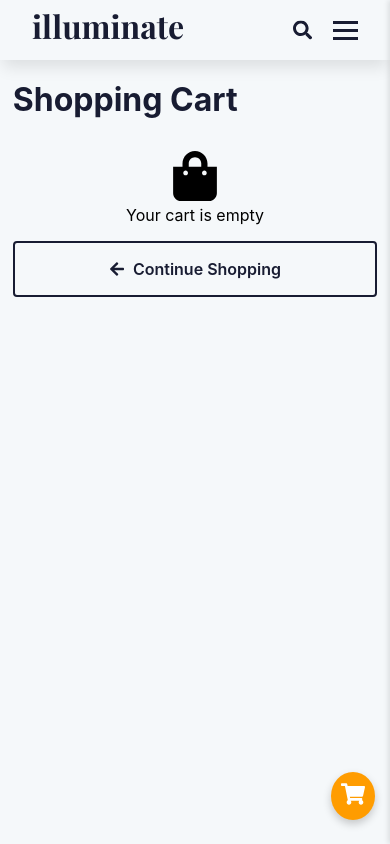
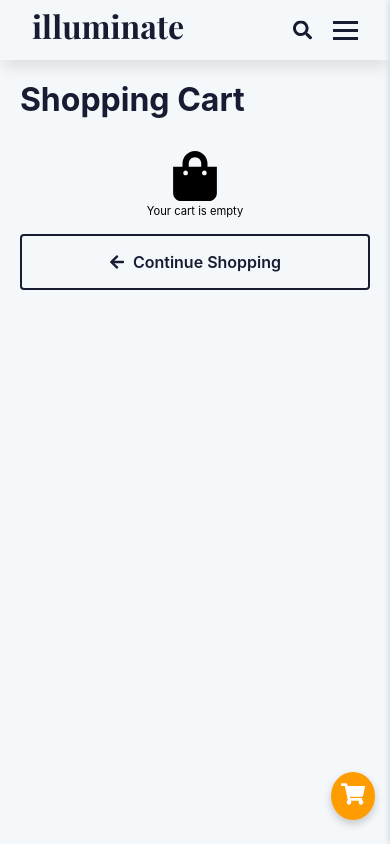
Before and after one commit to MarioGit19/Illuminate, a React (Create React App) app: page /cart in a window 390 px wide. Shown: the top 844 px of the page. Built offline with nearby package versions, Linux system fonts and the light colour scheme.

Commit message:
responsivness

```diff
--- a/src/components/Cart/Cart.js
+++ b/src/components/Cart/Cart.js
@@ -38,7 +38,7 @@ const Cart = () => {
 
   return (
     <div className="cart-page">
-      <div className="cart-container">
+      <div className="cart-container" id="shopping-cart">
         <h1>Shopping Cart</h1>
 
         {cartItems.length === 0 ? (
@@ -50,21 +50,25 @@ const Cart = () => {
             </Link>
           </div>
         ) : (
-          <div className="cart-content">
-            <div className="cart-items-section">
+          <div className="cart-content" id="cart-content">
+            <div className="cart-items-section" id="cart-items-section">
               {cartItems.map((item) => (
-                <div key={item.id} className="cart-page-item">
+                <div
+                  key={item.id}
+                  className="cart-page-item"
+                  id="cart-page-item"
+                >
                   <Link to={`/product/${item.id}`} className="product-link">
                     <img src={item.image} alt={item.name} />
                   </Link>
-                  <div className="item-details">
+                  <div className="item-details" id="item-details">
                     <Link to={`/product/${item.id}`} className="product-link">
                       <h3>{item.name}</h3>
                       <p className="price">
                         ${(item.salePrice || item.price).toFixed(2)}
                       </p>
                     </Link>
-                    <div className="quantity-controls">
+                    <div className="quantity-controls" id="quantity-controls">
                       <button onClick={() => removeFromCart(item.id)}>
                         <FaMinus />
                       </button>
@@ -74,7 +78,7 @@ const Cart = () => {
                       </button>
                     </div>
                   </div>
-                  <div className="item-total">
+                  <div className="item-total" id="item-total">
                     $
                     {((item.salePrice || item.price) * item.quantity).toFixed(
                       2
--- a/src/components/IntroOverlay/IntroOverlay.js
+++ b/src/components/IntroOverlay/IntroOverlay.js
@@ -13,6 +13,16 @@ const IntroOverlay = ({ onComplete }) => {
   const animationRef = useRef(null);
   const [isAnimationComplete, setIsAnimationComplete] = useState(false);
   const [mousePosition, setMousePosition] = useState({ x: 0, y: 0 });
+  const isMobile = /iPhone|iPad|iPod|Android/i.test(navigator.userAgent);
+
+  // Skip animation for mobile devices
+  useEffect(() => {
+    if (isMobile) {
+      setIsAnimationComplete(true);
+      onComplete();
+      return;
+    }
+  }, [isMobile, onComplete]);
 
   const calculateNextPosition = (targetX, targetY, progress) => {
     const stepSize = 60;
@@ -49,7 +59,7 @@ const IntroOverlay = ({ onComplete }) => {
   };
 
   useEffect(() => {
-    if (isAnimationComplete) return;
+    if (isAnimationComplete || isMobile) return;
 
     const targetX = window.innerWidth / 2;
     const targetY = window.innerHeight / 2;
@@ -106,22 +116,24 @@ const IntroOverlay = ({ onComplete }) => {
     isAnimationComplete,
     calculateNextPosition,
     onComplete,
+    isMobile,
   ]);
 
   useEffect(() => {
+    if (isMobile) return;
+
     const handleMouseMove = (e) => {
       setMousePosition({ x: e.clientX, y: e.clientY });
     };
 
     window.addEventListener("mousemove", handleMouseMove);
     return () => window.removeEventListener("mousemove", handleMouseMove);
-  }, []);
+  }, [isMobile]);
 
-  const isMobile = /iPhone|iPad|iPod|Android/i.test(navigator.userAgent);
+  if (isMobile) return null;
 
   return (
     <div className={`intro-overlay ${isAnimationComplete ? "fade-out" : ""}`}>
-      {!isMobile && (
       <div
         className="cursor-light"
         style={{
@@ -129,7 +141,6 @@ const IntroOverlay = ({ onComplete }) => {
           top: mousePosition.y,
         }}
       />
-      )}
       {footstepTrail.map((step) => (
         <Footstep
           key={step.id}
--- a/src/styles/components/cart.css
+++ b/src/styles/components/cart.css
@@ -21,7 +21,11 @@
   gap: 2rem;
   align-items: start;
 }
-
+@media (max-width: 280px) {
+    #item-total {
+        font-size: 0.7rem;
+    }
+}
 @media (max-width: 768px) {
   .cart-content {
     grid-template-columns: 1fr;
@@ -98,77 +102,74 @@
 }
 
 @media (max-width: 426px) {
-  .cart-content {
-    grid-template-columns: 1fr;
-    gap: 0.25rem;
+  #shopping-cart {
+    overflow-x: hidden;
+    padding: 0 clamp(0.2rem, 1vw, 0.3rem);
   }
 
-  .cart-container {
-    padding: 0 0.3rem;
+  #cart-content {
+    display: grid;
+    grid-template-columns: 1fr;
+    gap: clamp(0.1rem, 0.5vw, 0.2rem);
+    width: 100%;
   }
 
-  .cart-page {
-    padding: 0.5rem;
-    padding-top: 80px;
+  #cart-page-item {
+    display: grid;
+    grid-template-columns: clamp(50px, 15vw, 60px) 1fr auto;
+    gap: clamp(0.1rem, 0.5vw, 0.2rem);
+    width: 100%;
   }
 
-  .cart-items-section,
-  .order-summary {
-    padding: 0.5rem;
+  #cart-page-item img {
+    width: clamp(50px, 15vw, 60px);
+    height: clamp(50px, 15vw, 60px);
   }
 
-  .cart-page-item {
-    grid-template-columns: 50px 1fr auto;
-    gap: 0.25rem;
+  #item-details h3 {
+    font-size: clamp(0.7rem, 2vw, 0.75rem);
   }
 
-  .cart-page-item img {
-    width: 50px;
-    height: 50px;
+  #item-details .price {
+    font-size: clamp(0.7rem, 2vw, 0.75rem);
   }
 
-  .item-details h3 {
-    font-size: 0.8rem;
+  #quantity-controls button {
+    padding: clamp(0.1rem, 0.5vw, 0.15rem);
+    font-size: clamp(0.6rem, 1.5vw, 0.65rem);
   }
 
-  .item-details .price {
-    font-size: 0.8rem;
-  }
-
-  .quantity-controls button {
-    padding: 0.2rem;
-    font-size: 0.7rem;
-  }
-
-  .item-total {
-    font-size: 0.9rem;
+  #item-total {
+    font-size: clamp(0.8rem, 2vw, 0.85rem);
   }
 
   .checkout-button,
   .continue-shopping {
-    padding: 0.4rem;
-    font-size: 0.7rem;
+    padding: clamp(0.2rem, 1vw, 0.3rem);
+    font-size: clamp(0.65rem, 1.5vw, 0.7rem);
+    width: 100%;
+  }
+
+  .order-summary {
+    width: 100%;
   }
 
   .order-summary h2 {
-    font-size: 0.9rem;
+    font-size: clamp(0.8rem, 2vw, 0.85rem);
   }
 
   .summary-row,
   .summary-total {
-    font-size: 0.8rem;
+    font-size: clamp(0.7rem, 1.5vw, 0.75rem);
   }
 
   .shipping-info .info-card h3 {
-    font-size: 0.8rem;
+    font-size: clamp(0.7rem, 1.5vw, 0.75rem);
   }
-
-  /* .shipping-info .info-card p {
-    font-size: 0.7rem;
-  } */
 
   .empty-cart-message {
     text-align: center;
+    font-size: clamp(0.7rem, 1.5vw, 0.75rem);
   }
 
   .success-animation-overlay {
--- a/src/styles/components/navbar.css
+++ b/src/styles/components/navbar.css
@@ -278,7 +278,7 @@ nav.navbar {
     }
 
     .cart-icon-container {
-        position: absolute;
+        position: fixed;
         bottom: -90vh !important; /* Adjust as needed */
         right: 15px !important; /* Adjust as needed */
         z-index: 1000 !important; /* Ensure it appears above other elements */
```
Lines whose indentation alone changed are shown as unchanged.
